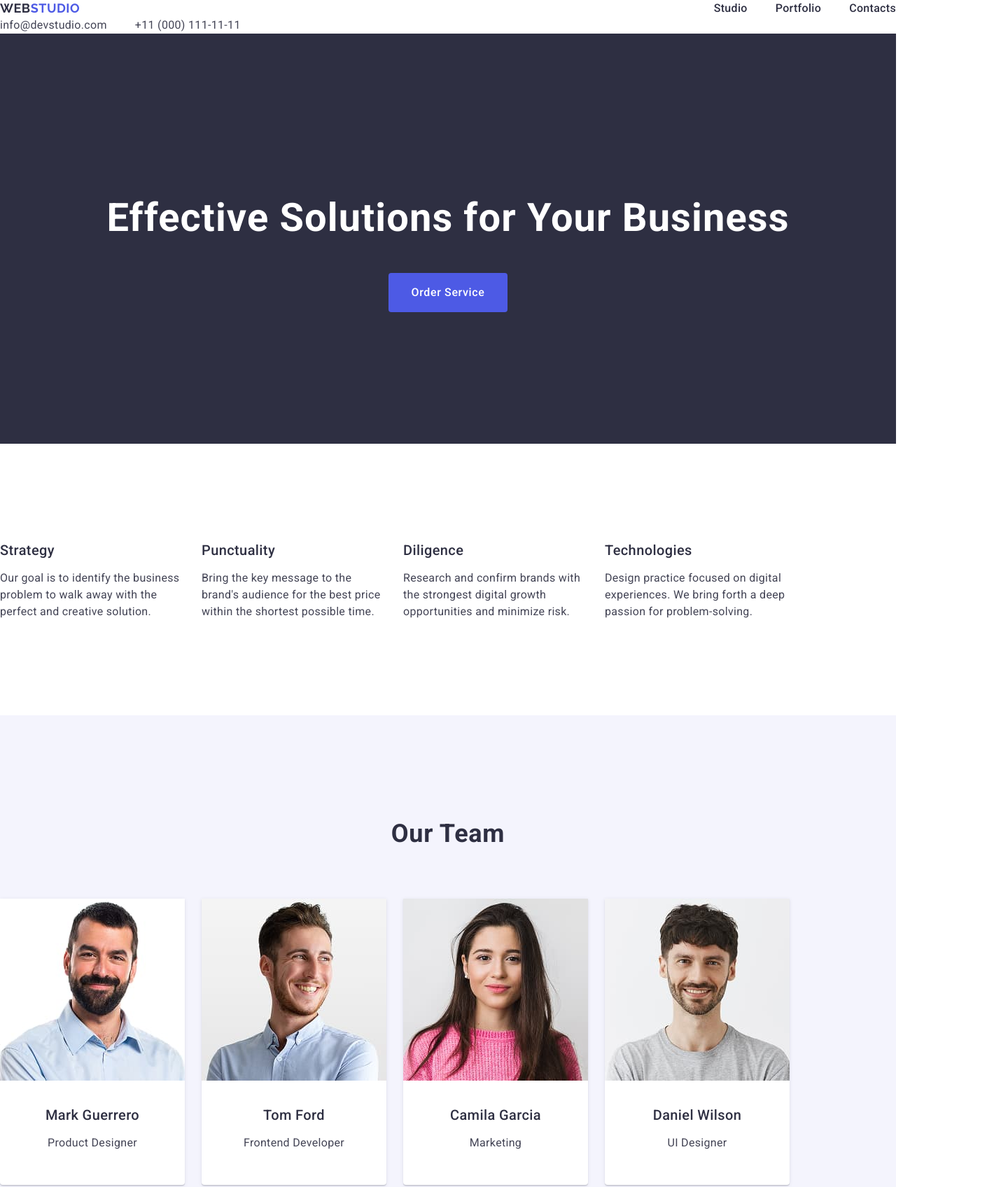
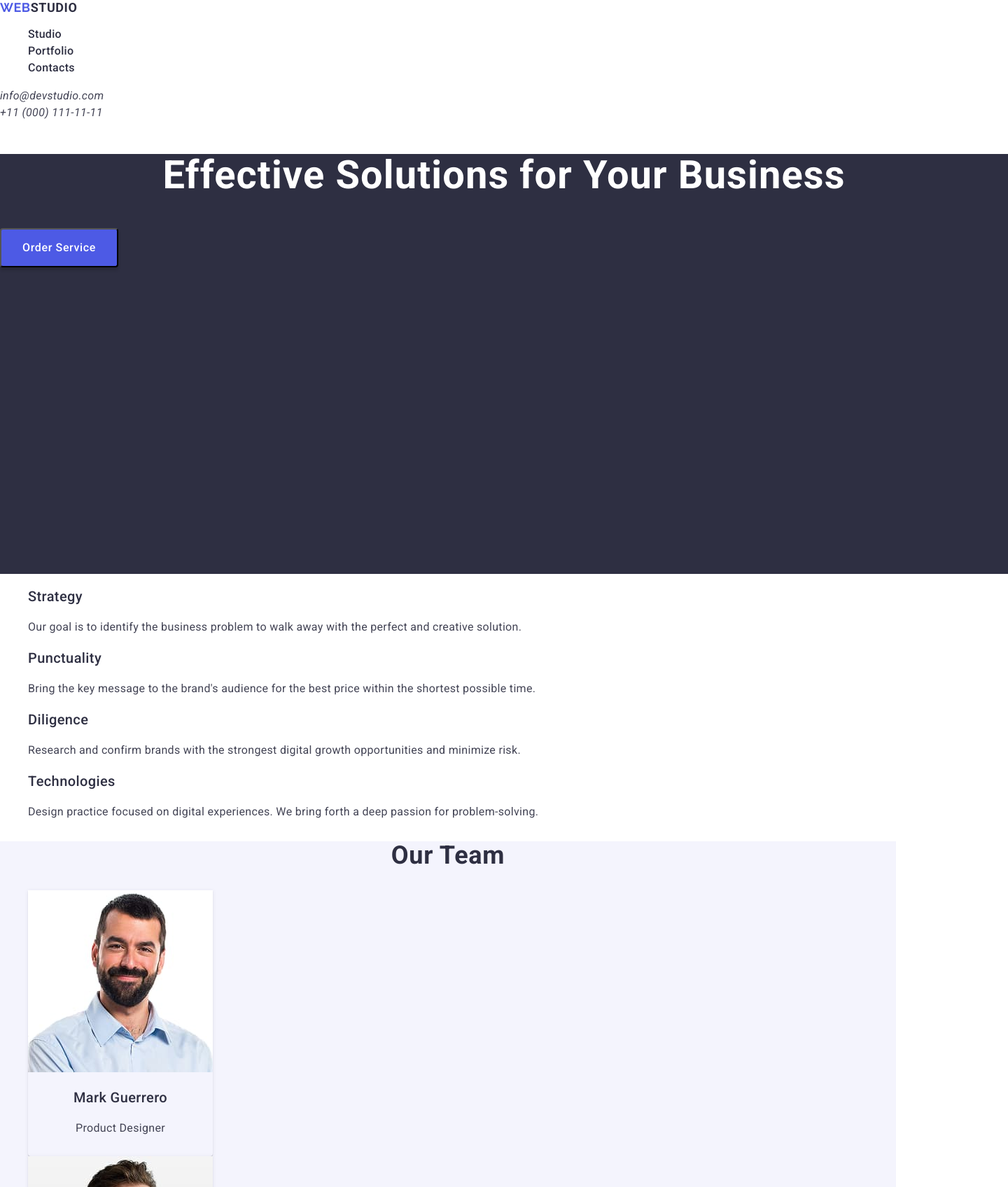
Before and after one commit to MrSoftA/goit-markup-hw-02, a plain HTML site: page index.html in a window 1280 px wide. Shown: the top 1696 px of the page at 70% size, 1440 px wide, since content can reach past the window. Drawn offline with nearby package versions, Linux system fonts and the light colour scheme.

Commit message:
old_code

```diff
--- a/css/styles.css
+++ b/css/styles.css
@@ -1,247 +1,222 @@
-/* Base styles */
-body {
-    font-family: "Roboto", sans-serif;
-    color: #434455;
-    background-color: #ffffff;
+*,
+*::before,
+*::after{
+    box-sizing: border-box;
 }
 
-a {
+body{
+    font-family: "Roboto", "Raleway";
+    background-color: #FFFFFF;
+}
+
+header{
+    background-color: #FFFFFF;
+}
+
+nav{
+    color:#2E2F42;
+}
+
+.logo{
+    font-weight: 700;
+    font-size: 18px;
+    line-height: 1.16667;
+    letter-spacing: 0.03em;
+    text-transform: uppercase;
+}
+
+.logo-blue{
+    font-family: "Raleway";
+    font-weight: 700;
+    font-size: 18px;
+    line-height: 1.16667;
+    letter-spacing: 0.03em;
+    text-transform: uppercase;
+    color:#4D5AE5;
+}
+
+.header-list{
+    font-weight: 500;
+    font-size: 16px;
+    line-height: 1.5;
+    letter-spacing: 0.02em;
+}
+
+.header-list:hover{
+    color:#404BBF;
+}
+
+a{
     text-decoration: none;
     color: inherit;
 }
 
-ul {
+ul{
     list-style: none;
-    padding: 0;
-    margin: 0;
 }
 
-/* Header */
-.header {
-    background-color: #ffffff;
+address{
+    list-style: none;
+    color:#434455;
 }
 
-.nav {
-    display: flex;
-    justify-content: space-between;
-    align-items: center;
+.addreas-list{
+    font-weight: 400;
+    font-size: 16px;
+    line-height: 1.5;
+    letter-spacing: 0.02em;
 }
 
-.logo {
-    font-family: "Raleway", sans-serif;
-    font-weight: 700;
-    font-size: 18px;
-    line-height: 1.17;
-    letter-spacing: 0.03em;
-    text-transform: uppercase;
-    color: #4d5ae5;
+.addreas-list:hover{
+    color:#404BBF;
 }
 
-.logo-accent {
-    color: #2e2f42;
+.big-logo{
+    width: 1440px;
+    height: 600px;
+    background-color: #2E2F42;
 }
 
-.nav-list {
-    display: flex;
-    gap: 40px;
+h1{
+    font-weight: 700;
+    font-size: 56px;
+    line-height: 1.07143;
+    letter-spacing: 0.02em;
+    text-align: center;
+    color: #FFFFFF;
 }
 
-.nav-link {
+button{
+    border-radius: 4px;
+    padding: 16px 32px;
+    width: 169px;
+    height: 56px;
+    box-shadow: 0 4px 4px 0 rgba(0, 0, 0, 0.15);
+    display: flex;
+    align-items: center;
+    justify-content: center;
+    white-space: nowrap;
+    background-color: #4D5AE5;
+}
+
+button:hover{
+    background-color: #404BBF;
+}
+
+.button-text{
     font-weight: 500;
     font-size: 16px;
     line-height: 1.5;
-    letter-spacing: 0.02em;
-    color: #2e2f42;
+    letter-spacing: 0.04em;
+    color: #FFFFFF;
 }
 
-.nav-link:hover,
-.nav-link:focus {
-    color: #404bbf;
+.text-box-logo{
+    font-weight: 500;
+    font-size: 20px;
+    line-height: 1.2;
+    letter-spacing: 0.02em;
+    display: grid;
+    color: #2E2F42;
 }
 
-.contact-info {
-    font-style: normal;
+.text-box{
+    font-weight: 400;
+    font-size: 16px;
+    line-height: 1.5;
+    letter-spacing: 0.02em;
+    display: grid;
+    color: #434455;
 }
 
-.contact-list {
-    display: flex;
-    gap: 40px;
+.people{
+    background-color: #F4F4FD;
 }
 
-.contact-link {
+.persons-logo{
+    font-weight: 700;
+    font-size: 36px;
+    line-height: 1.11111;
+    letter-spacing: 0.02em;
+    text-align: center;
+    color: #2E2F42;
+}
+
+.people-box{
+    border-radius: 0 0 4px 4px;
+    padding: 0px 0px 32px 0px;
+    width: 264px;
+    height: 380px;
+    box-shadow: 0 2px 1px 0 rgba(46, 47, 66, 0.08), 0 1px 1px 0 rgba(46, 47, 66, 0.16), 0 1px 6px 0 rgba(46, 47, 66, 0.08);
+}
+
+.people-logo{
+    font-weight: 500;
+    font-size: 20px;
+    line-height: 1.2;
+    letter-spacing: 0.02em;
+    text-align: center;
+    color: #2E2F42;
+}
+
+.people-text{
+    font-weight: 400;
+    font-size: 16px;
+    line-height: 1.5;
+    letter-spacing: 0.02em;
+    text-align: center;
+    color: #434455;
+}
+
+.item-logo{
+    font-weight: 700;
+    font-size: 36px;
+    line-height: 1.11111;
+    letter-spacing: 0.02em;
+    text-align: center;
+    color: #2E2F42;
+}
+
+.item-box{
+    width: 360px;
+    height: 420px;
+}
+
+.item-title{
+    font-weight: 500;
+    font-size: 20px;
+    line-height: 1.2;
+    letter-spacing: 0.02em;
+    color: #2E2F42;
+}
+
+.item-text{
+    font-weight: 400;
     font-size: 16px;
     line-height: 1.5;
     letter-spacing: 0.02em;
     color: #434455;
 }
 
-.contact-link:hover,
-.contact-link:focus {
-    color: #404bbf;
+footer{
+    width: 1440px;
+    height: 312px;
+    background-color: #2E2F42;
 }
 
-/* Hero Section */
-.hero-section {
-    background-color: #2e2f42;
-    text-align: center;
-    padding: 188px 0;
+.footer-logo{
+    font-weight: 700;
+    font-size: 18px;
+    line-height: 1.16667;
+    letter-spacing: 0.03em;
+    text-transform: uppercase;
+    color: #F4F4FD;
 }
 
-.hero-title {
-    font-size: 56px;
-    line-height: 1.07;
-    letter-spacing: 0.02em;
-    color: #ffffff;
-    margin-bottom: 48px;
-}
-
-.hero-button {
-    background-color: #4d5ae5;
-    color: #ffffff;
-    font-weight: 500;
-    font-size: 16px;
-    line-height: 1.5;
-    letter-spacing: 0.04em;
-    cursor: pointer;
-    padding: 16px 32px;
-    border: none;
-    border-radius: 4px;
-}
-
-.hero-button:hover,
-.hero-button:focus {
-    background-color: #404bbf;
-}
-
-/* Features Section */
-.features-section {
-    padding: 120px 0;
-}
-
-.features-list {
-    display: flex;
-    gap: 24px;
-}
-
-.feature-item {
-    width: 264px;
-}
-
-.feature-title {
-    font-weight: 500;
-    font-size: 20px;
-    line-height: 1.2;
-    letter-spacing: 0.02em;
-    color: #2e2f42;
-    margin-bottom: 8px;
-}
-
-.feature-text {
+.footer-text{
+    font-weight: 400;
     font-size: 16px;
     line-height: 1.5;
     letter-spacing: 0.02em;
-    color: #434455;
+    color: #F4F4FD;
 }
-
-/* Team Section */
-.team-section {
-    background-color: #f4f4fd;
-    padding: 120px 0;
-}
-
-.section-title {
-    font-weight: 700;
-    font-size: 36px;
-    line-height: 1.11;
-    letter-spacing: 0.02em;
-    text-align: center;
-    text-transform: capitalize;
-    color: #2e2f42;
-    margin-bottom: 72px;
-}
-
-.team-list {
-    display: flex;
-    gap: 24px;
-}
-
-.team-card {
-    background-color: #ffffff;
-    border-radius: 0 0 4px 4px;
-    width: 264px;
-    box-shadow: 0 2px 1px rgba(46, 47, 66, 0.08),
-        0 1px 1px rgba(46, 47, 66, 0.16),
-        0 1px 6px rgba(46, 47, 66, 0.08);
-    text-align: center;
-    padding-bottom: 32px;
-}
-
-.team-name {
-    font-weight: 500;
-    font-size: 20px;
-    line-height: 1.2;
-    letter-spacing: 0.02em;
-    color: #2e2f42;
-    margin-top: 32px;
-    margin-bottom: 8px;
-}
-
-.team-role {
-    font-size: 16px;
-    line-height: 1.5;
-    letter-spacing: 0.02em;
-    color: #434455;
-}
-
-/* Portfolio Section */
-.portfolio-section {
-    padding: 120px 0;
-}
-
-.portfolio-list {
-    display: flex;
-    flex-wrap: wrap;
-    gap: 24px;
-}
-
-.portfolio-card {
-    background-color: #ffffff;
-    width: 360px;
-}
-
-.portfolio-title {
-    font-weight: 500;
-    font-size: 20px;
-    line-height: 1.2;
-    letter-spacing: 0.02em;
-    color: #2e2f42;
-    margin: 32px 0 8px 16px;
-}
-
-.portfolio-text {
-    font-size: 16px;
-    line-height: 1.5;
-    letter-spacing: 0.02em;
-    color: #434455;
-    margin-left: 16px;
-}
-
-/* Footer */
-.footer {
-    background-color: #2e2f42;
-    padding: 100px 0;
-    text-align: left;
-}
-
-.footer-accent {
-    color: #f4f4fd;
-}
-
-.footer-text {
-    font-size: 16px;
-    line-height: 1.5;
-    letter-spacing: 0.02em;
-    color: #f4f4fd;
-    margin-top: 16px;
-    max-width: 264px;
-}
--- a/index.html
+++ b/index.html
@@ -1,144 +1,160 @@
 <!DOCTYPE html>
 <html lang="en">
+<head>
+    <meta charset="UTF-8">
+    <meta name="viewport" content="width=device-width, initial-scale=1.0">
+    <title>goit-markup-hw-03</title>
 
-<head>
-    <meta charset="UTF-8" />
-    <meta name="viewport" content="width=device-width, initial-scale=1.0" />
-    <title>goit-markup-hw-02</title>
+    <link rel="stylesheet" href="https://cdn.jsdelivr.net/npm/modern-normalize/modern-normalize.css">
 
-    <link rel="stylesheet" href="https://cdn.jsdelivr.net/npm/modern-normalize/modern-normalize.css" />
-    <link rel="preconnect" href="https://fonts.googleapis.com" />
-    <link rel="preconnect" href="https://fonts.gstatic.com" crossorigin />
-    <link href="https://fonts.googleapis.com/css2?family=Raleway:wght@700&family=Roboto:wght@400;500;700&display=swap"
-        rel="stylesheet" />
-    <link rel="stylesheet" href="css/styles.css" />
+    <link rel="preconnect" href="https://fonts.googleapis.com">
+    <link rel="preconnect" href="https://fonts.gstatic.com" crossorigin>
+    <link
+        href="https://fonts.googleapis.com/css2?family=Raleway:ital,wght@0,100..900;1,100..900&family=Roboto:ital,wght@0,100..900;1,100..900&display=swap"
+        rel="stylesheet">
+
+    <link rel="stylesheet" href="css/styles.css">
 </head>
-
 <body>
-    <header class="header">
-        <nav class="nav">
-            <a class="logo" href="./index.html"><span class="logo-accent">Web</span>Studio</a>
-            <ul class="nav-list">
-                <li><a class="nav-link" href="./index.html">Studio</a></li>
-                <li><a class="nav-link" href="">Portfolio</a></li>
-                <li><a class="nav-link" href="">Contacts</a></li>
-            </ul>
+    <header>
+        <nav>
+            <a class="logo" href="./index.html">
+                <span class="logo-blue">Web</span>Studio</a>
+        <ul>
+            <li>
+                <a class="header-list" href="/">Studio</a>
+            </li>
+            <li>
+                <a class="header-list" href="/">Portfolio</a>
+            </li>
+            <li>
+                <a class="header-list" href="/">Contacts</a>
+            </li>
+        </ul>
         </nav>
-        <address class="contact-info">
-            <ul class="contact-list">
-                <li><a class="contact-link" href="mailto:info@devstudio.com">info@devstudio.com</a></li>
-                <li><a class="contact-link" href="tel:+110001111111">+11 (000) 111-11-11</a></li>
-            </ul>
+        <address>
+            <li>
+                <a class="addreas-list" href="mailto:info@devstudio.com">info@devstudio.com</a>
+            </li>
+            <li>
+                <a class="addreas-list" href="tel:+110001111111">+11 (000) 111-11-11</a>
+            </li>
         </address>
     </header>
 
     <main>
-        <section class="hero-section">
-            <h1 class="hero-title">Effective Solutions for Your Business</h1>
-            <button class="hero-button" type="button">Order Service</button>
+        <!-- section 1 -->
+        <section class="big-logo">
+            <h1>Effective Solutions for Your Business</h1>
+            <button type="button"><span class="button-text">Order Service</span></button>
         </section>
 
-        <section class="features-section">
-            <ul class="features-list">
-                <li class="feature-item">
-                    <h3 class="feature-title">Strategy</h3>
-                    <p class="feature-text">
-                        Our goal is to identify the business problem to walk away with the perfect and creative
-                        solution.
+        <!-- characteristic -->
+         <section>
+            <!-- <h2>characteristic</h2> -->
+            <ul>
+                <li>
+                    <h3 class="text-box-logo">Strategy</h3>
+                    <p class="text-box">
+                        Our goal is to identify the business
+                        problem to walk away with the perfect and creative solution.
                     </p>
                 </li>
-                <li class="feature-item">
-                    <h3 class="feature-title">Punctuality</h3>
-                    <p class="feature-text">
-                        Bring the key message to the brand's audience for the best price within the shortest possible
-                        time.
+                <li>
+                    <h3 class="text-box-logo">Punctuality</h3>
+                    <p class="text-box">
+                        Bring the key message to the brand's audience for
+                        the best price within the shortest possible time.
                     </p>
                 </li>
-                <li class="feature-item">
-                    <h3 class="feature-title">Diligence</h3>
-                    <p class="feature-text">
-                        Research and confirm brands with the strongest digital growth opportunities and minimize risk.
+                <li>
+                    <h3 class="text-box-logo">Diligence</h3>
+                    <p class="text-box">
+                        Research and confirm brands with the strongest
+                        digital growth opportunities and minimize risk.
                     </p>
                 </li>
-                <li class="feature-item">
-                    <h3 class="feature-title">Technologies</h3>
-                    <p class="feature-text">
-                        Design practice focused on digital experiences. We bring forth a deep passion for
-                        problem-solving.
+                <li>
+                    <h3 class="text-box-logo">Technologies</h3>
+                    <p class="text-box">
+                        Design practice focused on digital experiences.
+                        We bring forth a deep passion for problem-solving.
                     </p>
                 </li>
             </ul>
+
+        <!-- Persons -->
         </section>
-
-        <section class="team-section">
-            <h2 class="section-title">Our Team</h2>
-            <ul class="team-list">
-                <li class="team-card">
-                    <img src="./images/1.jpg" alt="Mark Guerrero" width="264" />
-                    <h3 class="team-name">Mark Guerrero</h3>
-                    <p class="team-role">Product Designer</p>
+         <section class="people">
+            <h2 class="persons-logo">Our Team</h2>
+            <ul>
+                <li class="people-box">
+                    <img src="./images/1.jpg" alt="Mark Guerrero" width="264" height="260">
+                    <h3 class="people-logo">Mark Guerrero</h3>
+                    <p class="people-text">Product Designer</p>
                 </li>
-                <li class="team-card">
-                    <img src="./images/2.jpg" alt="Tom Ford" width="264" />
-                    <h3 class="team-name">Tom Ford</h3>
-                    <p class="team-role">Frontend Developer</p>
+                <li class="people-box">
+                    <img src="./images/2.jpg" alt="Tom Ford" width="264" height="260">
+                    <h3 class="people-logo">Tom Ford</h3>
+                    <p class="people-text">Frontend Developer</p>
                 </li>
-                <li class="team-card">
-                    <img src="./images/3.jpg" alt="Camila Garcia" width="264" />
-                    <h3 class="team-name">Camila Garcia</h3>
-                    <p class="team-role">Marketing</p>
+                <li class="people-box">
+                    <img src="./images/3.jpg" alt="Camila Garcia" width="264" height="260">
+                    <h3 class="people-logo">Camila Garcia</h3>
+                    <p class="people-text">Marketing</p>
                 </li>
-                <li class="team-card">
-                    <img src="./images/4.jpg" alt="Daniel Wilson" width="264" />
-                    <h3 class="team-name">Daniel Wilson</h3>
-                    <p class="team-role">UI Designer</p>
+                <li class="people-box">
+                    <img src="./images/4.jpg" alt="Daniel Wilson" width="264" height="260">
+                    <h3 class="people-logo">Daniel Wilson</h3>
+                    <p class="people-text">UI Designer</p>
                 </li>
             </ul>
-        </section>
+         </section>
 
-        <section class="portfolio-section">
-            <h2 class="section-title">Our Portfolio</h2>
-            <ul class="portfolio-list">
-                <li class="portfolio-card">
-                    <img src="./images/banking.jpg" alt="Banking App" width="360" />
-                    <h3 class="portfolio-title">Banking App</h3>
-                    <p class="portfolio-text">App</p>
+         <!-- Our Portfolio -->
+         <section>
+            <h2 class="item-logo">Our Portfolio</h2>
+            <ul>
+                <li class="item-box">
+                    <img src="./images/banking.jpg" alt="Banking App" width="360" height="300">
+                    <h3 class="item-title">Banking App</h3>
+                    <p class="item-text">App</p>
                 </li>
-                <li class="portfolio-card">
-                    <img src="./images/cashless.jpg" alt="Cashless Payment" width="360" />
-                    <h3 class="portfolio-title">Cashless Payment</h3>
-                    <p class="portfolio-text">Marketing</p>
+                <li class="item-box">
+                    <img src="./images/cashless.jpg" alt="Cashless Payment" width="360" height="300">
+                    <h3 class="item-title">Cashless Payment</h3>
+                    <p class="item-text">Marketing</p>
                 </li>
-                <li class="portfolio-card">
-                    <img src="./images/meditation.jpg" alt="Meditation App" width="360" />
-                    <h3 class="portfolio-title">Meditation App</h3>
-                    <p class="portfolio-text">App</p>
+                <li class="item-box">
+                    <img src="./images/meditation.jpg" alt="Mediation App" width="360" height="300">
+                    <h3 class="item-title">Mediation App</h3>
+                    <p class="item-text">App</p>
                 </li>
-                <li class="portfolio-card">
-                    <img src="./images/taxi.jpg" alt="Taxi Service" width="360" />
-                    <h3 class="portfolio-title">Taxi Service</h3>
-                    <p class="portfolio-text">Marketing</p>
+                <li class="item-box">
+                    <img src="./images/taxi.jpg" alt="Taxi Service" width="360" height="300">
+                    <h3 class="item-title">Taxi Service</h3>
+                    <p class="item-text">Marketing</p>
                 </li>
-                <li class="portfolio-card">
-                    <img src="./images/screen.jpg" alt="Screen Illustrations" width="360" />
-                    <h3 class="portfolio-title">Screen Illustrations</h3>
-                    <p class="portfolio-text">Design</p>
+                <li class="item-box">
+                    <img src="./images/screen.jpg" alt="Screen Illustration" width="360" height="300">
+                    <h3 class="item-title">Screen Illustration</h3>
+                    <p class="item-text">Design</p>
                 </li>
-                <li class="portfolio-card">
-                    <img src="./images/online.jpg" alt="Online Courses" width="360" />
-                    <h3 class="portfolio-title">Online Courses</h3>
-                    <p class="portfolio-text">Marketing</p>
+                <li class="item-box">
+                    <img src="./images/online.jpg" alt="Online Courses" width="360" height="300">
+                    <h3 class="item-title">Online Courses</h3>
+                    <p class="item-text">Marketing</p>
                 </li>
             </ul>
-        </section>
+         </section>
     </main>
 
-    <footer class="footer">
-        <a class="logo" href="./index.html"><span class="footer-accent">Web</span>Studio</a>
+    <footer>
+        <a class="footer-logo" href="./index.html"><span class="logo-blue">Web</span>Studio</a>
         <p class="footer-text">
-            Increase the flow of customers and sales for your business with digital marketing & growth solutions.
+            Increase the flow of customers and sales for your
+            business with digital marketing & growth solutions.
         </p>
     </footer>
 </body>
-
 </html>
```
Also changed, not shown: 1 other file.
